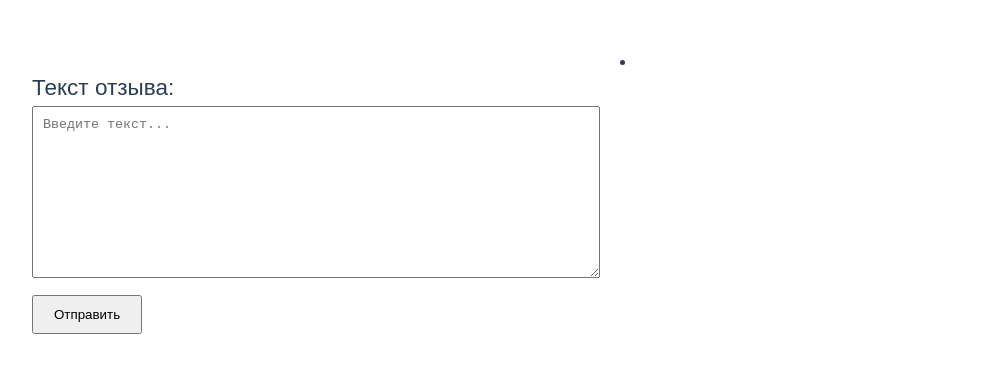
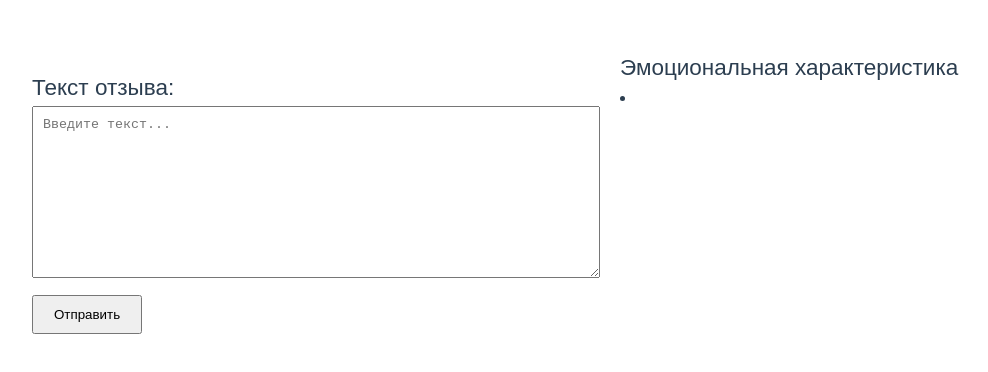
Before and after one commit to Azoma0/awsProject, a Vue app: page / in a window 1280 px wide. Shown: the part 198-570 px from the top of the page, without its empty margins (20-1008 px from the left). Built offline with nearby package versions, Linux system fonts and the light colour scheme.

Commit message:
five commit

```diff
--- a/src/App.vue
+++ b/src/App.vue
@@ -15,10 +15,11 @@ body {
     <br />
     <button @click="submitReview">Отправить</button>
 
-    <h3 v-if="sentiment">Эмоциональная характеристика</h3>
+
 
   </div>
   <div>
+    <h2 >Эмоциональная характеристика</h2>
     <li class="status" style="height: 50px; width: 50px;">
 
     </li>
```
